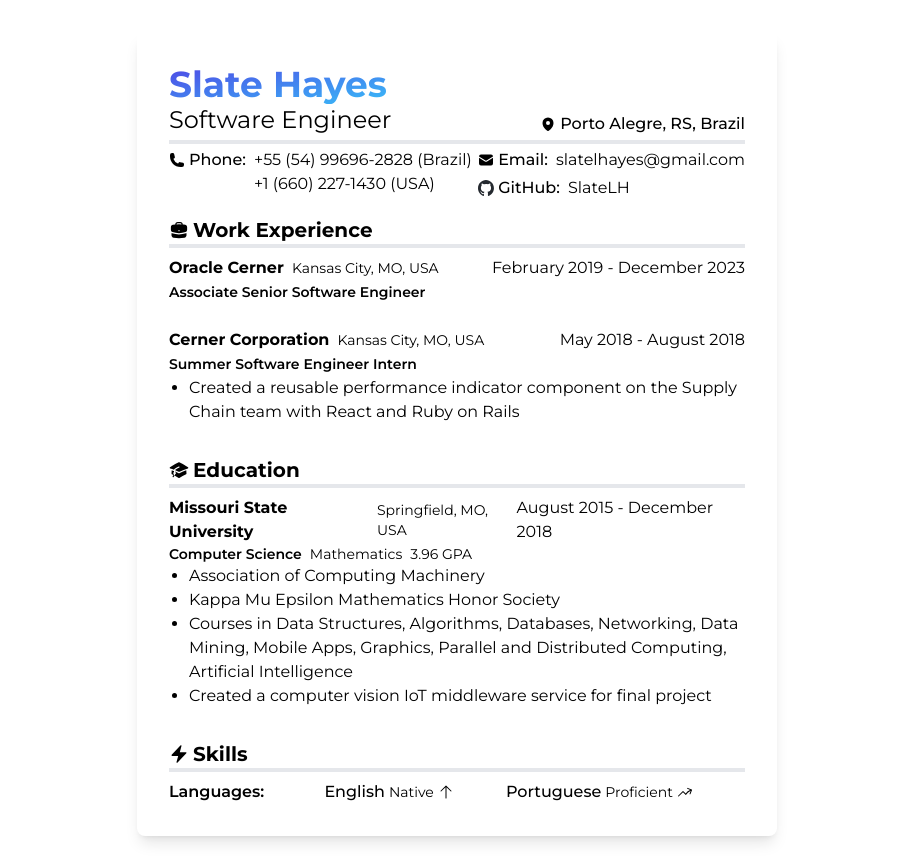
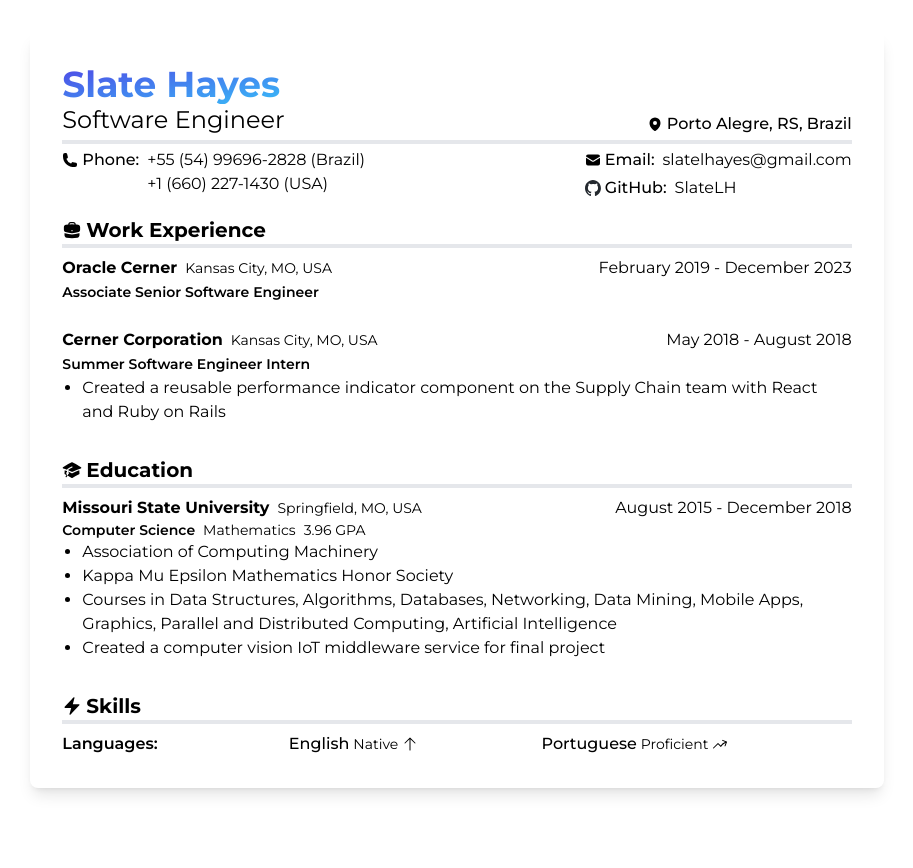
Before and after one commit to SlateLH/slatehayes, a Next.js app: page / in a window 1280 px wide. Shown: the whole page, without its empty margins (183-1096 px from the left). After the commit the page ends 820 px from the top, so only its background shows below. Built offline with nearby package versions, Linux system fonts and the light colour scheme.

Commit message:
Make resume wider

```diff
--- a/src/app/page.tsx
+++ b/src/app/page.tsx
@@ -3,7 +3,7 @@ import Link from "next/link";
 
 export default function Home() {
   return (
-    <main className="w-1/2 mx-auto flex flex-col items-center my-8 p-8 rounded-lg shadow-lg">
+    <main className="w-2/3 mx-auto flex flex-col items-center my-8 p-8 rounded-lg shadow-lg">
         <div className="w-full flex items-center justify-between border-b-4 pb-1">
           <div className="flex flex-col">
             <h1 className="text-4xl font-bold bg-gradient-to-br from-indigo-600 to-sky-400 bg-clip-text text-transparent">
```
